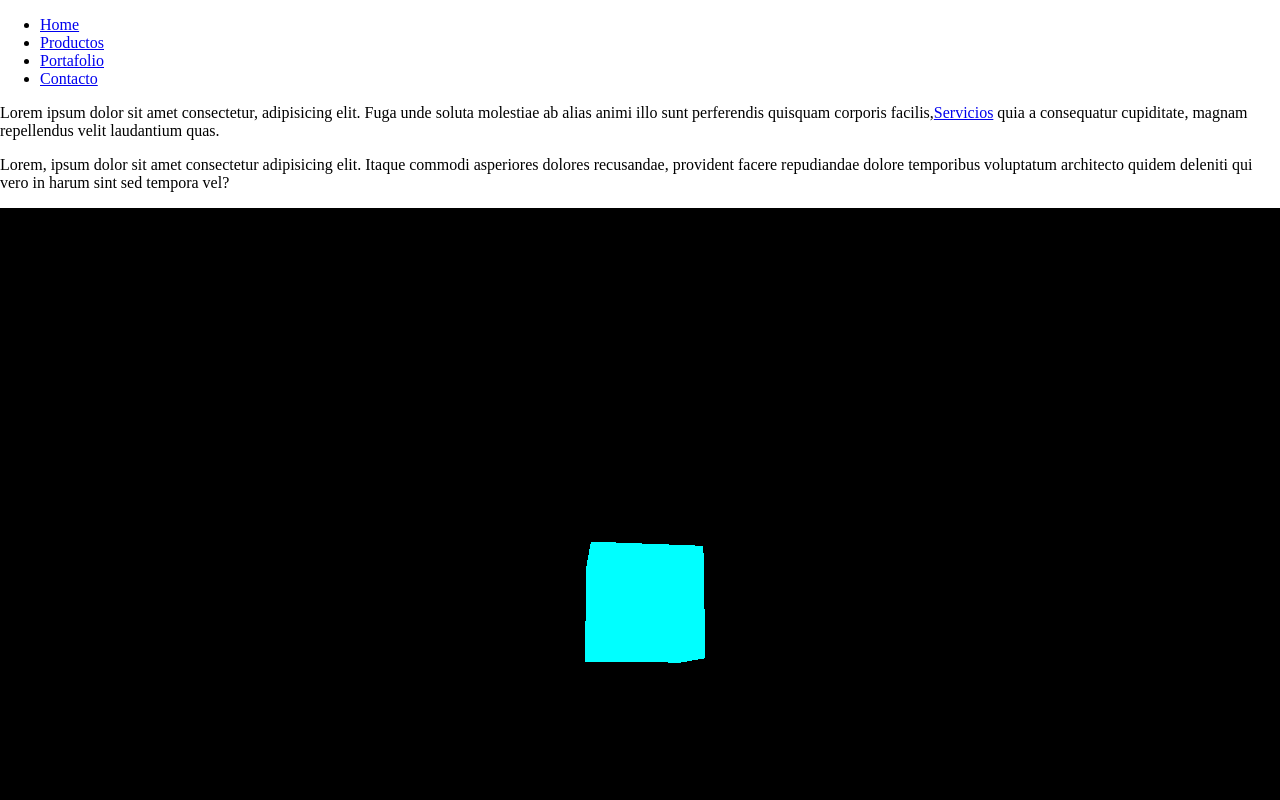
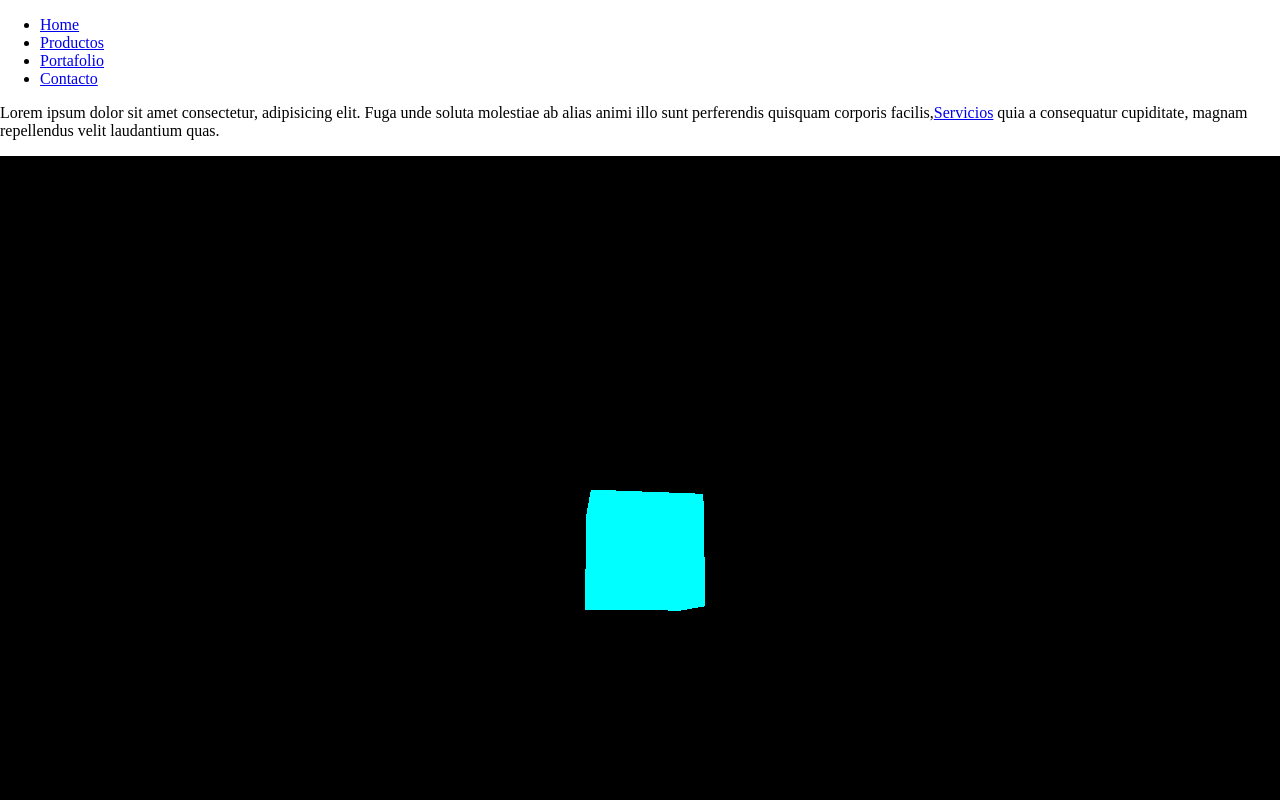
Before and after one commit to AleeCruz/Gamma_Stream_V1.1, a website built with Vite: page index.html in a window 1280 px wide. Shown: the top 800 px of the page. Built offline with nearby package versions, Linux system fonts and the light colour scheme.

Commit message:
Se actualizo los elementos correspondientes

```diff
--- a/index.html
+++ b/index.html
@@ -9,7 +9,6 @@
   </head>
   <body>
 
-    <script type="module" src="/main.js"></script>
 
     <header >
         <nav >
@@ -27,6 +26,7 @@
             corporis facilis,<a href="servicios.html">Servicios</a>
             quia a consequatur cupiditate, magnam repellendus velit laudantium quas.
         </p>
+          <script type="module" src="/main.js"></script>
 
     </main>
 
--- a/main.js
+++ b/main.js
@@ -3,10 +3,16 @@ import * as THREE from 'three';
 const scene = new THREE.Scene();
 const camera = new THREE.PerspectiveCamera( 75, window.innerWidth / window.innerHeight, 0.1, 1000 );
 
+
+
 const renderer = new THREE.WebGLRenderer();
+
+const container = document.querySelector('main')
+
+
 renderer.setSize( window.innerWidth, window.innerHeight );
 renderer.setAnimationLoop( animate );
-document.body.appendChild( renderer.domElement );
+container.appendChild(renderer.domElement);
 
 const geometry = new THREE.BoxGeometry( 1, 1, 1 );
 const material = new THREE.MeshBasicMaterial( { color: 0x00ffff } );
```
Also changed, not shown: productos.html (+2 -1 lines).
